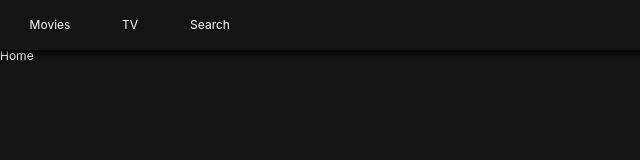
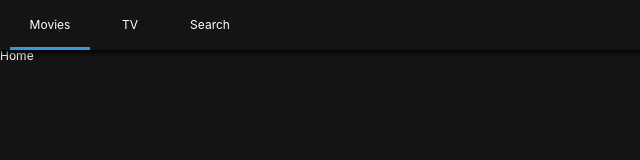
Before and after one commit to ParkSoHyeon/nomflix, a React (Create React App) app: page / in a window 1280 px wide. Shown: the top 160 px of the page, without its empty margins (0-640 px from the left). Built offline with nearby package versions, Linux system fonts and the light colour scheme.

Commit message:
header - location 인식

```diff
--- a/src/Components/Header.js
+++ b/src/Components/Header.js
@@ -1,5 +1,5 @@
 import React from 'react';
-import {Link} from "react-router-dom";
+import {Link, withRouter} from "react-router-dom";
 import styled from 'styled-components';
 
 const Header = styled.header`
@@ -25,6 +25,8 @@
     width: 80px;
     height: 50px;
     text-align: center;
+    border-bottom: 3px solid ${props => (props.current ? "#3498db" : "transparent")};
+    transition: border-bottom 0.5s ease-in-out;
 `;
 
 const SLink = styled(Link)`
@@ -34,18 +36,18 @@
     justify-content: center;
 `;
 
-export default () => (
+export default withRouter(({location}) => (
     <Header>
         <List>
-            <Item>
+            <Item current={location.pathname === '/'}>
                 <SLink to="/">Movies</SLink>
             </Item>
-            <Item>
+            <Item current={location.pathname === '/tv'}>
                 <SLink to="/tv">TV</SLink>
             </Item>
-            <Item>
+            <Item current={location.pathname === '/search'}>
                 <SLink to="/search">Search</SLink>
             </Item>
         </List>
     </Header>
-)
+));
```
